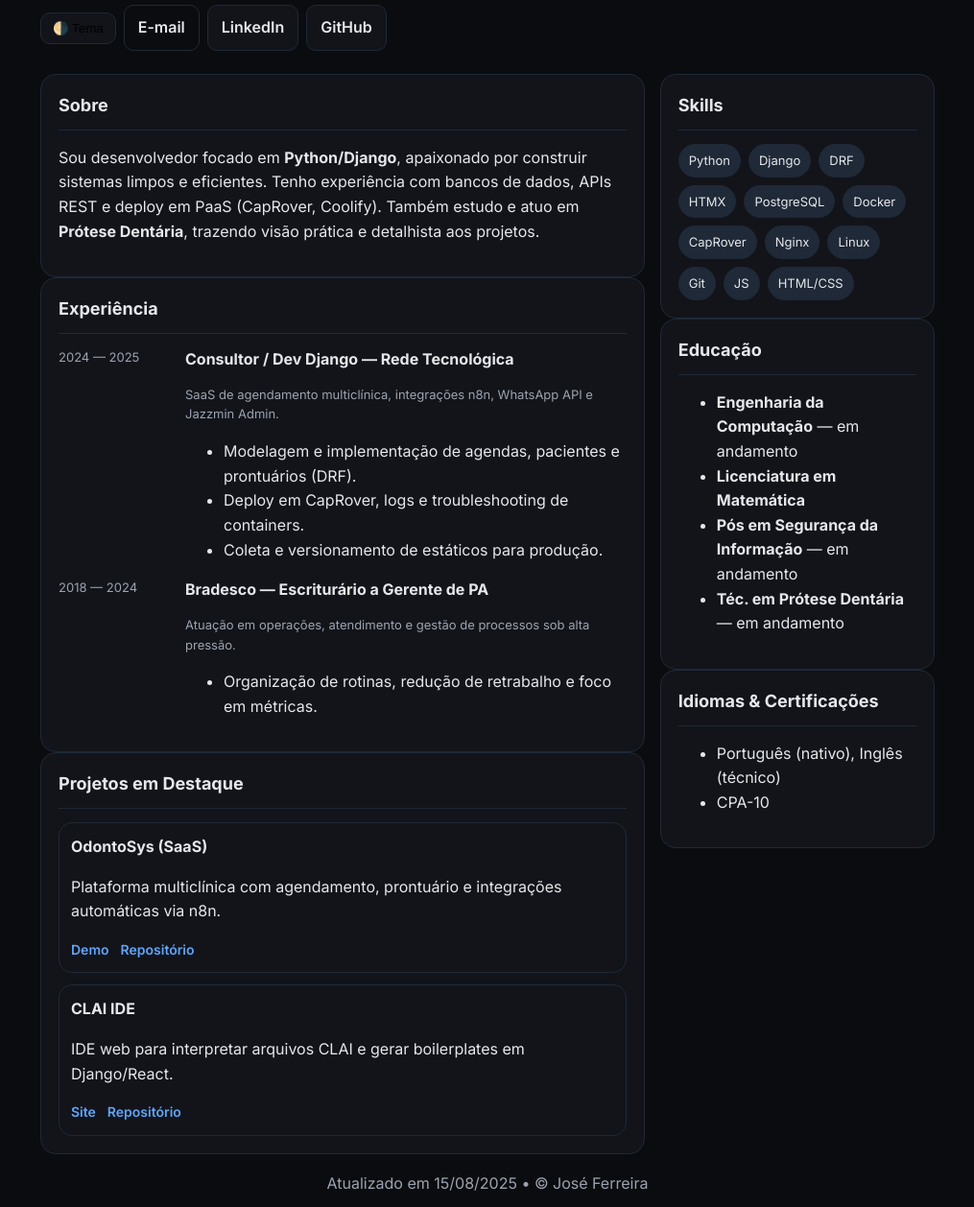
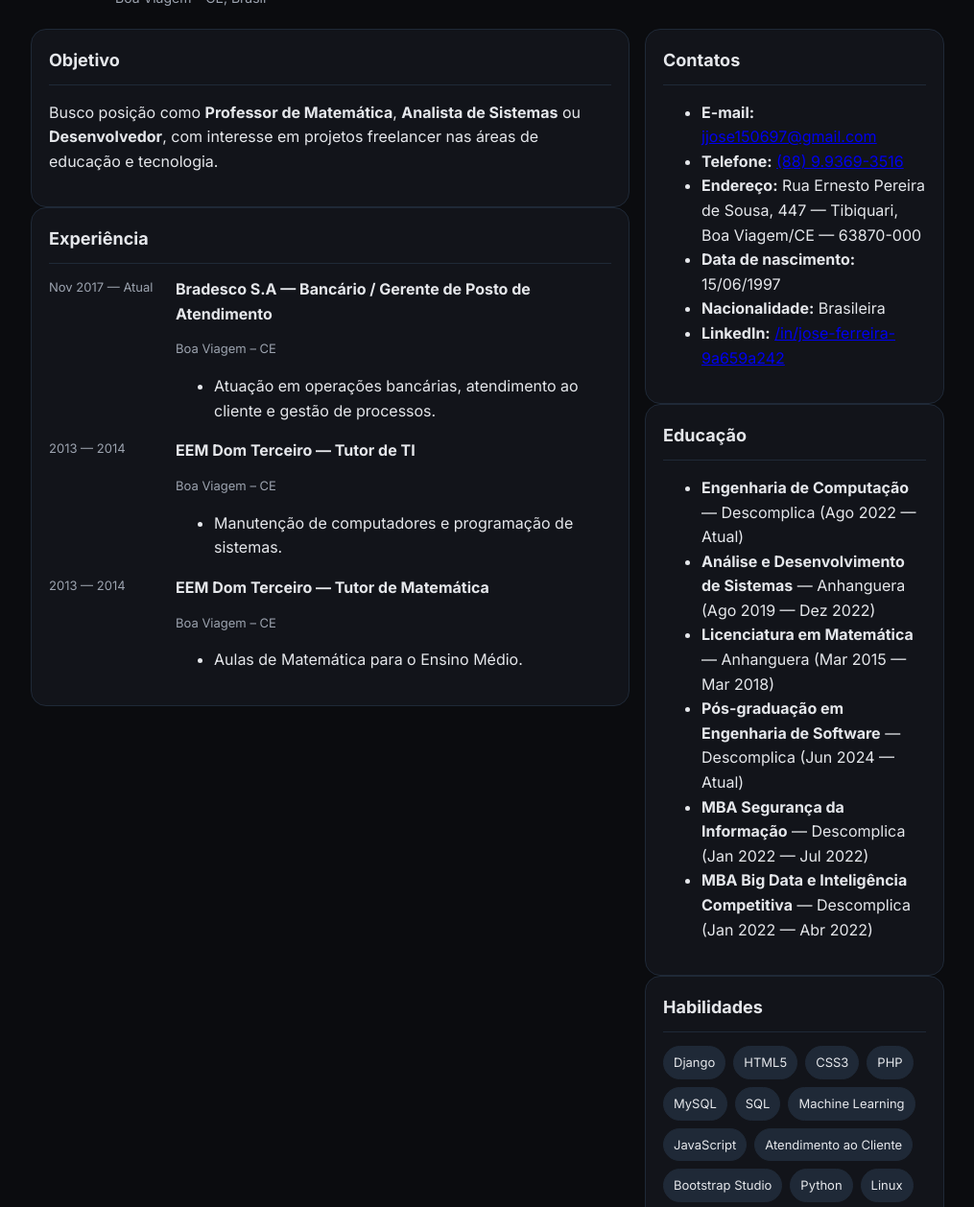
Before and after one commit to josejfs/CURRICULO, a plain HTML site: page index.html in a window 1280 px wide. Shown: the part 111-1369 px from the top of the page at 96% size, without its empty margins (132-1147 px from the left). Drawn offline with Linux system fonts and the light colour scheme.

Commit message:
Update index.html

```diff
--- a/index.html
+++ b/index.html
@@ -3,51 +3,29 @@
 <head>
   <meta charset="utf-8" />
   <meta name="viewport" content="width=device-width, initial-scale=1" />
-  <title>José Ferreira — Currículo</title>
-  <meta name="description" content="Currículo de José Ferreira — Desenvolvedor (Python/Django), Eng. da Computação em andamento." />
+  <title>José Ferreira de Sousa Neto — Currículo</title>
+  <meta name="description" content="Currículo profissional de José Ferreira de Sousa Neto — Professor de Matemática, Analista de Sistemas e Desenvolvedor." />
   <link rel="preconnect" href="https://fonts.googleapis.com">
   <link href="https://fonts.googleapis.com/css2?family=Inter:wght@400;600;700&display=swap" rel="stylesheet">
   <style>
-    :root{
-      --bg: #0b0c0f; --card: #12141a; --text:#e5e7eb; --muted:#9ca3af; --accent:#60a5fa; --chip:#1f2937; --border:#1f2937;
-    }
-    [data-theme="light"]{
-      --bg:#f8fafc; --card:#ffffff; --text:#0f172a; --muted:#475569; --accent:#2563eb; --chip:#eef2f7; --border:#e5e7eb;
-    }
+    :root{ --bg:#0b0c0f; --card:#12141a; --text:#e5e7eb; --muted:#9ca3af; --accent:#60a5fa; --chip:#1f2937; --border:#1f2937; }
+    [data-theme="light"]{ --bg:#f8fafc; --card:#ffffff; --text:#0f172a; --muted:#475569; --accent:#2563eb; --chip:#eef2f7; --border:#e5e7eb; }
     *{box-sizing:border-box}
     html,body{height:100%}
-    body{
-      margin:0; font-family:Inter,system-ui,Segoe UI,Roboto,Arial,sans-serif;
-      background:var(--bg); color:var(--text); line-height:1.6;
-    }
-    .container{max-width:980px; margin:0 auto; padding:24px}
-    header{
-      display:flex; gap:20px; align-items:center; justify-content:space-between; flex-wrap:wrap; margin-bottom:24px
-    }
-    .id{
-      display:flex; gap:16px; align-items:center;
-    }
-    .avatar{
-      width:72px; height:72px; border-radius:50%; background:linear-gradient(135deg,var(--accent),#14b8a6);
-      display:grid; place-items:center; color:#fff; font-weight:700; font-size:24px;
-    }
+    body{margin:0; font-family:Inter,system-ui,Segoe UI,Roboto,Arial,sans-serif; background:var(--bg); color:var(--text); line-height:1.6}
+    .container{max-width:1000px; margin:0 auto; padding:24px}
+    header{display:flex; gap:20px; align-items:center; justify-content:space-between; flex-wrap:wrap; margin-bottom:20px}
+    .id{display:flex; gap:16px; align-items:center}
+    .avatar{width:72px; height:72px; border-radius:50%; background:linear-gradient(135deg,var(--accent),#14b8a6); display:grid; place-items:center; color:#fff; font-weight:700; font-size:24px}
     .title h1{margin:0; font-size:28px}
     .title p{margin:2px 0 0; color:var(--muted)}
-    .actions{display:flex; gap:12px; align-items:center}
-    .btn{
-      padding:10px 14px; border-radius:10px; border:1px solid var(--border); background:var(--card); color:var(--text); text-decoration:none; font-weight:600;
-    }
+    .toolbar{display:flex; gap:8px; align-items:center}
+    .btn{padding:10px 14px; border-radius:10px; border:1px solid var(--border); background:var(--card); color:var(--text); text-decoration:none; font-weight:600}
     .btn:hover{transform:translateY(-1px)}
     .ghost{background:transparent}
-    .grid{
-      display:grid; grid-template-columns: 1fr; gap:16px;
-    }
-    @media(min-width:900px){
-      .grid{grid-template-columns: 2.2fr 1fr}
-    }
-    section{
-      background:var(--card); border:1px solid var(--border); border-radius:16px; padding:18px 18px;
-    }
+    .grid{display:grid; grid-template-columns:1fr; gap:16px}
+    @media(min-width:900px){.grid{grid-template-columns:2fr 1fr}}
+    section{background:var(--card); border:1px solid var(--border); border-radius:16px; padding:18px}
     h2{margin:0 0 8px; font-size:18px}
     .muted{color:var(--muted); font-size:14px}
     .chips{display:flex; flex-wrap:wrap; gap:8px; margin-top:8px}
@@ -56,22 +34,11 @@
     .left{min-width:120px; color:var(--muted); font-size:13px}
     .item h3{margin:0; font-size:16px}
     .item .meta{color:var(--muted); font-size:13px}
-    .projects{display:grid; gap:12px}
-    .project{
-      border:1px solid var(--border); border-radius:14px; padding:12px; background:transparent
-    }
-    .project h3{margin:0 0 4px; font-size:16px}
-    .links{display:flex; gap:12px; flex-wrap:wrap; margin-top:8px}
-    .link{
-      color:var(--accent); text-decoration:none; font-weight:600; font-size:14px;
-    }
     footer{color:var(--muted); text-align:center; margin:18px 0}
     .sr-only{position:absolute; width:1px; height:1px; padding:0; margin:-1px; overflow:hidden; clip:rect(0,0,0,0); border:0}
     .sep{height:1px; background:var(--border); margin:10px 0 14px}
-    .toolbar{display:flex; gap:8px; align-items:center}
-    .switch{
-      cursor:pointer; border:1px solid var(--border); border-radius:10px; padding:8px 12px; background:var(--card);
-    }
+    .switch{cursor:pointer; border:1px solid var(--border); border-radius:10px; padding:8px 12px; background:var(--card)}
+    @media print{ body{background:#fff; color:#000} section, header{border:0; box-shadow:none} .switch, .btn, .toolbar a{display:none !important} .container{padding:0} .grid{grid-template-columns:2fr 1fr} a{color:#000; text-decoration:none} }
   </style>
 </head>
 <body>
@@ -81,26 +48,24 @@
       <div class="id">
         <div class="avatar" aria-hidden="true">JF</div>
         <div class="title">
-          <h1>José Ferreira</h1>
-          <p>Desenvolvedor Python/Django • Eng. de Computação (em curso) • Técnico em Prótese Dentária</p>
+          <h1>José Ferreira de Sousa Neto</h1>
+          <p>Professor de Matemática • Analista de Sistemas • Desenvolvedor</p>
+          <p class="muted">Boa Viagem – CE, Brasil</p>
         </div>
       </div>
-      <div class="actions">
-        <nav class="toolbar" aria-label="Ferramentas">
-          <button id="themeToggle" class="switch" aria-label="Alternar tema">🌗 Tema</button>
-          <a class="btn ghost" href="mailto:seuemail@exemplo.com">E-mail</a>
-          <a class="btn" href="https://www.linkedin.com/in/seu-usuario" target="_blank" rel="noreferrer">LinkedIn</a>
-          <a class="btn" href="https://github.com/seu-usuario" target="_blank" rel="noreferrer">GitHub</a>
-        </nav>
-      </div>
+      <nav class="toolbar" aria-label="Ferramentas">
+        <button id="themeToggle" class="switch" aria-label="Alternar tema">🌗 Tema</button>
+        <a class="btn ghost" href="mailto:jjose150697@gmail.com">E-mail</a>
+        <a class="btn" href="https://www.linkedin.com/in/jose-ferreira-9a659a242" target="_blank" rel="noreferrer">LinkedIn</a>
+      </nav>
     </header>
 
     <main id="conteudo" class="grid">
       <div class="col">
-        <section aria-labelledby="sobre">
-          <h2 id="sobre">Sobre</h2>
+        <section aria-labelledby="objetivo">
+          <h2 id="objetivo">Objetivo</h2>
           <div class="sep"></div>
-          <p>Sou desenvolvedor focado em <strong>Python/Django</strong>, apaixonado por construir sistemas limpos e eficientes. Tenho experiência com bancos de dados, APIs REST e deploy em PaaS (CapRover, Coolify). Também estudo e atuo em <strong>Prótese Dentária</strong>, trazendo visão prática e detalhista aos projetos.</p>
+          <p>Busco posição como <strong>Professor de Matemática</strong>, <strong>Analista de Sistemas</strong> ou <strong>Desenvolvedor</strong>, com interesse em projetos freelancer nas áreas de educação e tecnologia.</p>
         </section>
 
         <section aria-labelledby="experiencia">
@@ -108,84 +73,86 @@
           <div class="sep"></div>
 
           <div class="item">
-            <div class="left">2024 — 2025</div>
+            <div class="left">Nov 2017 — Atual</div>
             <div class="right">
-              <h3>Consultor / Dev Django — Rede Tecnológica</h3>
-              <p class="meta">SaaS de agendamento multiclínica, integrações n8n, WhatsApp API e Jazzmin Admin.</p>
+              <h3>Bradesco S.A — Bancário / Gerente de Posto de Atendimento</h3>
+              <p class="meta">Boa Viagem – CE</p>
               <ul>
-                <li>Modelagem e implementação de agendas, pacientes e prontuários (DRF).</li>
-                <li>Deploy em CapRover, logs e troubleshooting de containers.</li>
-                <li>Coleta e versionamento de estáticos para produção.</li>
+                <li>Atuação em operações bancárias, atendimento ao cliente e gestão de processos.</li>
               </ul>
             </div>
           </div>
 
           <div class="item">
-            <div class="left">2018 — 2024</div>
+            <div class="left">2013 — 2014</div>
             <div class="right">
-              <h3>Bradesco — Escriturário a Gerente de PA</h3>
-              <p class="meta">Atuação em operações, atendimento e gestão de processos sob alta pressão.</p>
+              <h3>EEM Dom Terceiro — Tutor de TI</h3>
+              <p class="meta">Boa Viagem – CE</p>
               <ul>
-                <li>Organização de rotinas, redução de retrabalho e foco em métricas.</li>
+                <li>Manutenção de computadores e programação de sistemas.</li>
               </ul>
             </div>
           </div>
-        </section>
 
-        <section aria-labelledby="projetos">
-          <h2 id="projetos">Projetos em Destaque</h2>
-          <div class="sep"></div>
-          <div class="projects">
-            <article class="project">
-              <h3>OdontoSys (SaaS)</h3>
-              <p>Plataforma multiclínica com agendamento, prontuário e integrações automáticas via n8n.</p>
-              <div class="links">
-                <a class="link" href="#" target="_blank" rel="noreferrer">Demo</a>
-                <a class="link" href="#" target="_blank" rel="noreferrer">Repositório</a>
-              </div>
-            </article>
-
-            <article class="project">
-              <h3>CLAI IDE</h3>
-              <p>IDE web para interpretar arquivos CLAI e gerar boilerplates em Django/React.</p>
-              <div class="links">
-                <a class="link" href="#" target="_blank" rel="noreferrer">Site</a>
-                <a class="link" href="#" target="_blank" rel="noreferrer">Repositório</a>
-              </div>
-            </article>
+          <div class="item">
+            <div class="left">2013 — 2014</div>
+            <div class="right">
+              <h3>EEM Dom Terceiro — Tutor de Matemática</h3>
+              <p class="meta">Boa Viagem – CE</p>
+              <ul>
+                <li>Aulas de Matemática para o Ensino Médio.</li>
+              </ul>
+            </div>
           </div>
         </section>
       </div>
 
       <aside>
-        <section aria-labelledby="skills">
-          <h2 id="skills">Skills</h2>
+        <section aria-labelledby="contatos">
+          <h2 id="contatos">Contatos</h2>
           <div class="sep"></div>
-          <div class="chips">
-            <span class="chip">Python</span><span class="chip">Django</span><span class="chip">DRF</span>
-            <span class="chip">HTMX</span><span class="chip">PostgreSQL</span><span class="chip">Docker</span>
-            <span class="chip">CapRover</span><span class="chip">Nginx</span><span class="chip">Linux</span>
-            <span class="chip">Git</span><span class="chip">JS</span><span class="chip">HTML/CSS</span>
-          </div>
+          <ul>
+            <li><strong>E-mail:</strong> <a class="link" href="mailto:jjose150697@gmail.com">jjose150697@gmail.com</a></li>
+            <li><strong>Telefone:</strong> <a class="link" href="tel:+5588993693516">(88) 9.9369-3516</a></li>
+            <li><strong>Endereço:</strong> Rua Ernesto Pereira de Sousa, 447 — Tibiquari, Boa Viagem/CE — 63870-000</li>
+            <li><strong>Data de nascimento:</strong> 15/06/1997</li>
+            <li><strong>Nacionalidade:</strong> Brasileira</li>
+            <li><strong>LinkedIn:</strong> <a class="link" href="https://www.linkedin.com/in/jose-ferreira-9a659a242" target="_blank" rel="noreferrer">/in/jose-ferreira-9a659a242</a></li>
+          </ul>
         </section>
 
         <section aria-labelledby="educacao">
           <h2 id="educacao">Educação</h2>
           <div class="sep"></div>
           <ul>
-            <li><strong>Engenharia da Computação</strong> — em andamento</li>
-            <li><strong>Licenciatura em Matemática</strong></li>
-            <li><strong>Pós em Segurança da Informação</strong> — em andamento</li>
-            <li><strong>Téc. em Prótese Dentária</strong> — em andamento</li>
+            <li><strong>Engenharia de Computação</strong> — Descomplica (Ago 2022 — Atual)</li>
+            <li><strong>Análise e Desenvolvimento de Sistemas</strong> — Anhanguera (Ago 2019 — Dez 2022)</li>
+            <li><strong>Licenciatura em Matemática</strong> — Anhanguera (Mar 2015 — Mar 2018)</li>
+            <li><strong>Pós-graduação em Engenharia de Software</strong> — Descomplica (Jun 2024 — Atual)</li>
+            <li><strong>MBA Segurança da Informação</strong> — Descomplica (Jan 2022 — Jul 2022)</li>
+            <li><strong>MBA Big Data e Inteligência Competitiva</strong> — Descomplica (Jan 2022 — Abr 2022)</li>
           </ul>
         </section>
 
-        <section aria-labelledby="extras">
-          <h2 id="extras">Idiomas & Certificações</h2>
+        <section aria-labelledby="habilidades">
+          <h2 id="habilidades">Habilidades</h2>
+          <div class="sep"></div>
+          <div class="chips">
+            <span class="chip">Django</span><span class="chip">HTML5</span><span class="chip">CSS3</span>
+            <span class="chip">PHP</span><span class="chip">MySQL</span><span class="chip">SQL</span>
+            <span class="chip">Machine Learning</span><span class="chip">JavaScript</span><span class="chip">Atendimento ao Cliente</span>
+            <span class="chip">Bootstrap Studio</span><span class="chip">Python</span><span class="chip">Linux</span>
+            <span class="chip">Git</span><span class="chip">GitHub</span><span class="chip">Docker</span>
+            <span class="chip">Matemática</span><span class="chip">Física</span>
+          </div>
+        </section>
+
+        <section aria-labelledby="idiomas">
+          <h2 id="idiomas">Idiomas</h2>
           <div class="sep"></div>
           <ul>
-            <li>Português (nativo), Inglês (técnico)</li>
-            <li>CPA-10</li>
+            <li>Inglês — elementary</li>
+            <li>Português — nativo</li>
           </ul>
         </section>
       </aside>
@@ -197,22 +164,17 @@
   </div>
 
   <script>
-    // Persistência do tema
     const root = document.documentElement;
     const saved = localStorage.getItem('theme');
     if(saved){ root.setAttribute('data-theme', saved); }
-
     document.getElementById('themeToggle').addEventListener('click', () => {
       const isLight = root.getAttribute('data-theme') === 'light';
       const next = isLight ? 'dark' : 'light';
       root.setAttribute('data-theme', next);
       localStorage.setItem('theme', next);
     });
-
-    // Data de "atualizado em"
     const d = new Date();
-    document.getElementById('today').textContent =
-      d.toLocaleDateString('pt-BR', { day:'2-digit', month:'2-digit', year:'numeric' });
+    document.getElementById('today').textContent = d.toLocaleDateString('pt-BR', {day:'2-digit', month:'2-digit', year:'numeric'});
   </script>
 </body>
 </html>
```
